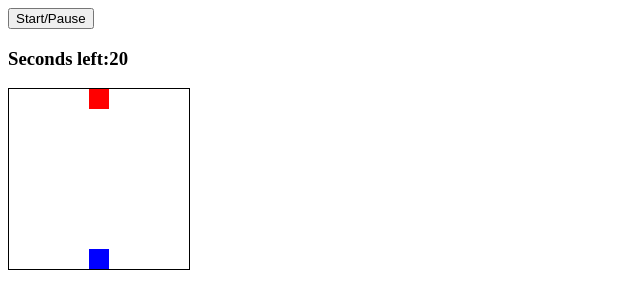
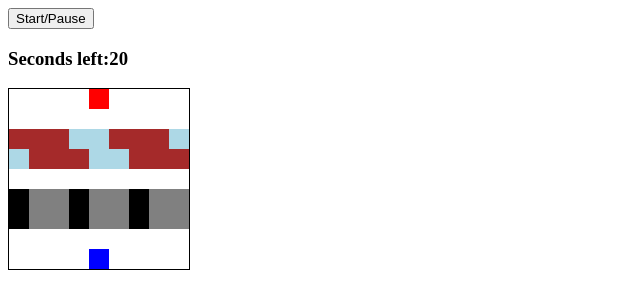
Before and after one commit to Iamsbharti/frogger-game, a plain HTML site: page index.html in a window 1280 px wide. Shown: the whole page, without its empty margins (0-640 px from the left). Drawn offline with Linux system fonts and the light colour scheme.

Commit message:
added MoveFrong func and added styles for carts and logs

```diff
--- a/index.html
+++ b/index.html
@@ -32,6 +32,24 @@
         <div></div>
         <div></div>
         <div></div>
+        <div class="log-left l1"></div>
+        <div class="log-left l2"></div>
+        <div class="log-left l3"></div>
+        <div class="log-left l4"></div>
+        <div class="log-left l5"></div>
+        <div class="log-left l1"></div>
+        <div class="log-left l2"></div>
+        <div class="log-left l3"></div>
+        <div class="log-left l4"></div>
+        <div class="log-right l5"></div>
+        <div class="log-right l1"></div>
+        <div class="log-right l2"></div>
+        <div class="log-right l3"></div>
+        <div class="log-right l4"></div>
+        <div class="log-right l5"></div>
+        <div class="log-right l1"></div>
+        <div class="log-right l2"></div>
+        <div class="log-right l3"></div>
         <div></div>
         <div></div>
         <div></div>
@@ -41,42 +59,24 @@
         <div></div>
         <div></div>
         <div></div>
-        <div></div>
-        <div></div>
-        <div></div>
-        <div></div>
-        <div></div>
-        <div></div>
-        <div></div>
-        <div></div>
-        <div></div>
-        <div></div>
-        <div></div>
-        <div></div>
-        <div></div>
-        <div></div>
-        <div></div>
-        <div></div>
-        <div></div>
-        <div></div>
-        <div></div>
-        <div></div>
-        <div></div>
-        <div></div>
-        <div></div>
-        <div></div>
-        <div></div>
-        <div></div>
-        <div></div>
-        <div></div>
-        <div></div>
-        <div></div>
-        <div></div>
-        <div></div>
-        <div></div>
-        <div></div>
-        <div></div>
-        <div></div>
+        <div class="car-right c1"></div>
+        <div class="car-right c2"></div>
+        <div class="car-right c3"></div>
+        <div class="car-right c1"></div>
+        <div class="car-right c2"></div>
+        <div class="car-right c3"></div>
+        <div class="car-right c1"></div>
+        <div class="car-right c2"></div>
+        <div class="car-right c3"></div>
+        <div class="car-left c1"></div>
+        <div class="car-left c2"></div>
+        <div class="car-left c3"></div>
+        <div class="car-left c1"></div>
+        <div class="car-left c2"></div>
+        <div class="car-left c3"></div>
+        <div class="car-left c1"></div>
+        <div class="car-left c2"></div>
+        <div class="car-left c3"></div>
         <div></div>
         <div></div>
         <div></div>
--- a/style.css
+++ b/style.css
@@ -18,3 +18,19 @@
 .frog {
   background-color: green;
 }
+.c1 {
+  background-color: black;
+}
+.c2,
+.c3 {
+  background-color: grey;
+}
+.l1,
+.l2,
+.l3 {
+  background-color: brown;
+}
+.l4,
+.l5 {
+  background-color: lightblue;
+}
```
Also changed, not shown: app.js (+41 -0 lines).
